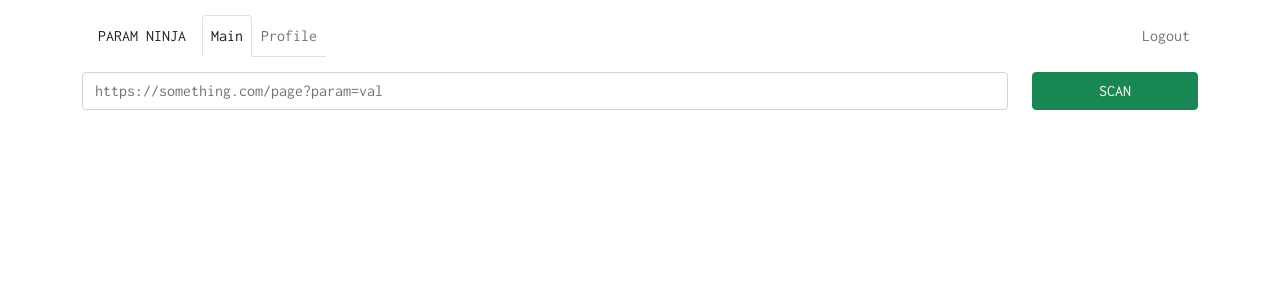
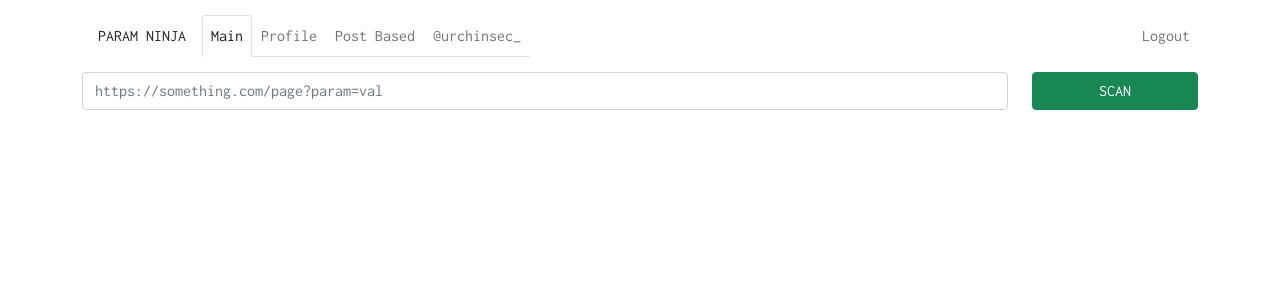
Before and after one commit to urchinsec/param-ninja, a Flask app: page / in a window 1280 px wide. Shown: the top 300 px of the page. Run offline with Flask 2, Linux system fonts and the light colour scheme; parts of the project's set-up code (start-up, migrations or seed data) failed here and were passed over; some libraries are stand-ins or nearby versions.

Commit message:
updated the navigation menu

```diff
--- a/templates/menu.html
+++ b/templates/menu.html
@@ -6,11 +6,19 @@
       {% if current_page != 'login' %}
           <ul class="navbar-nav nav-tabs mr-auto">
               <li class="nav-item">
-        <a class="nav-link {{'active' if current_page == 'index' }}" href="/">Main</a>
+                  <a class="nav-link {{ 'active' if current_page == 'index' }}" href="/">Main</a>
               </li>
 
               <li class="nav-item">
-        <a class="nav-link {{'active' if current_page == 'profile' }}" href="/profile">Profile</a>
+                  <a class="nav-link {{ 'active' if current_page == 'profile' }}" href="/profile">Profile</a>
+              </li>
+
+              <li class="nav-item">
+                  <a class="nav-link {{ 'active' if current_page == 'post' }}" href="/post">Post Based</a>
+              </li>
+
+              <li class="nav-item">
+                  <a class="nav-link" href="https://urchinsec.org">@urchinsec_</a>
               </li>
 
           </ul>
```
Lines whose indentation alone changed are shown as unchanged.
